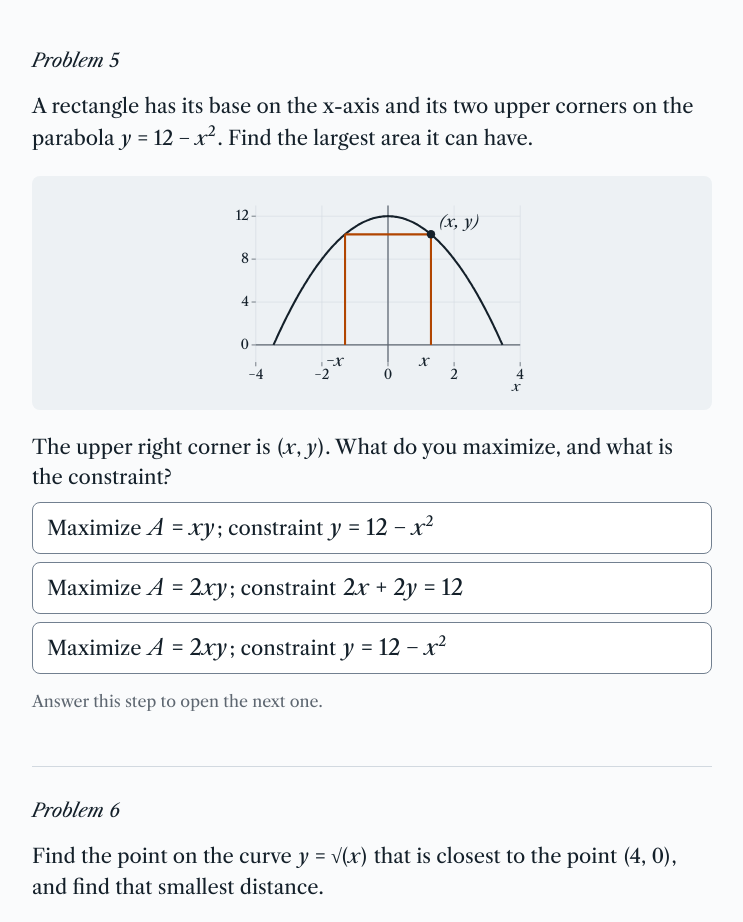
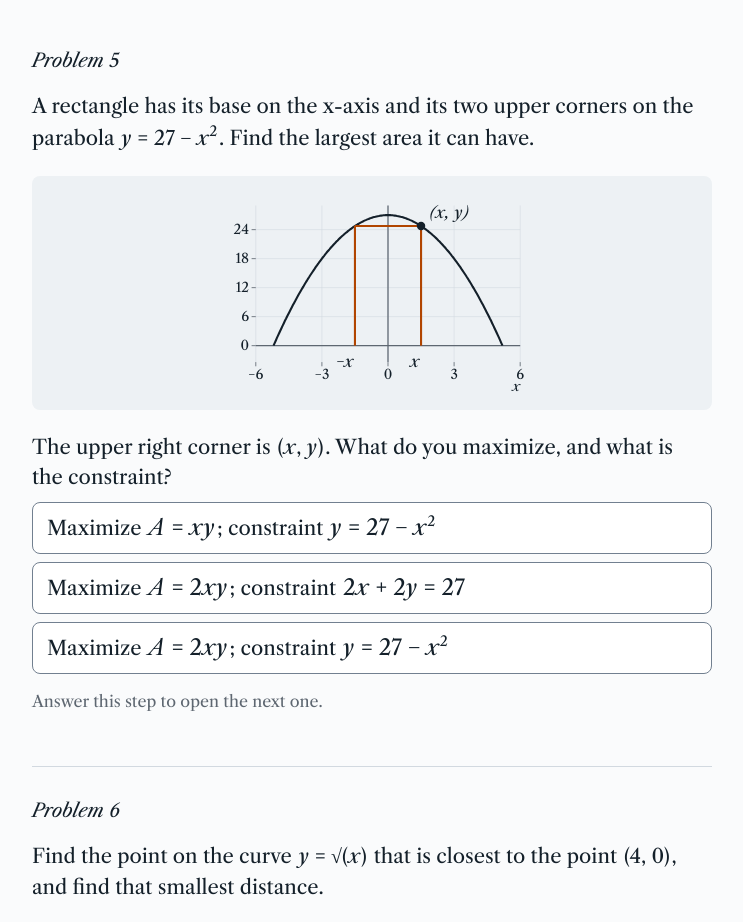
Before and after one commit to RizeComputerScience/calc1-practice-unit-10, a plain HTML site: page index.html in a window 1280 px wide. Shown: the part 4066-4988 px from the top of the page, without its empty margins (268-1011 px from the left). Drawn offline with nearby package versions, Linux system fonts and the light colour scheme; a web font is replaced by a local one.

Commit message:
Publish Unit 10 Practice (built 2026-11-12)

```diff
--- a/index.html
+++ b/index.html
@@ -2868,11 +2868,11 @@ function prod1(y) { return (30 - y) * y * y; }
 function fence2(y) { return 450 / y + 2 * y; }
 function vol3(h) { return h * (16 - 2 * h) * (10 - 2 * h); }
 function cost4(w) { return 12 * w * w + 648 / w; }
-function area5(x) { return 2 * x * (12 - x * x); }
+function area5(x) { return 2 * x * (27 - x * x); }
 function dist6(x) { return (x - 4) * (x - 4) + x; }
 function rev7(x) { return (20 + x) * (600 - 20 * x); }
 function wire8(x) { return Math.pow(x / 4, 2) + Math.pow((24 - x) / 4, 2); }
-var R12 = Math.sqrt(12);
+var R27 = Math.sqrt(27);
 /* More Practice closing-figure functions (Problems 9 to 17) */
 function fence9(x) { return 2 * x + 4050 / x; }
 function budget10(x) { return 54 * x - 9 * x * x / 20; }
@@ -3059,38 +3059,38 @@ var PROBLEMS = [
     after: '`C(w)` is concave up on `w > 0`, and its lowest point is `(3, 324)`.' },
 
   /* 5. a rectangle under a parabola: the curve is the constraint, Method 1 */
-  { id: 'p5', sec: 'sec-curve', task: 'A rectangle has its base on the x-axis and its two upper corners on the parabola `y = 12 − x^2`. Find the largest area it can have.', teach: T_MORE2,
-    fig: { x: [-4, 4], y: [-1.6, 13], ticks: { x: 2, y: 4 }, fns: [{ f: function (x) { return 12 - x * x; }, domain: [-R12, R12] }], texts: [{ x: -1.3, y: -0.9, text: '−x' }, { x: 1.3, y: -0.9, text: 'x' }],
-      segs: poly([[-1.3, 0], [-1.3, 10.31], [1.3, 10.31], [1.3, 0]], 'outside', false, 2.5), dots: [{ x: 1.3, y: 10.31, label: '(x, y)', at: 'ne' }],
-      aria: 'The parabola y = 12 minus x squared, opening downward from (0, 12). A rectangle stands on the x-axis from −x to x, symmetric about the y-axis, with its upper right corner at a point (x, y) on the parabola.' },
+  { id: 'p5', sec: 'sec-curve', task: 'A rectangle has its base on the x-axis and its two upper corners on the parabola `y = 27 − x^2`. Find the largest area it can have.', teach: T_MORE2,
+    fig: { x: [-6, 6], y: [-3.4, 29], ticks: { x: 3, y: 6 }, fns: [{ f: function (x) { return 27 - x * x; }, domain: [-R27, R27] }], texts: [{ x: -1.5, y: -1.9, text: '−x' }, { x: 1.5, y: -1.9, text: 'x' }],
+      segs: poly([[-1.5, 0], [-1.5, 24.75], [1.5, 24.75], [1.5, 0]], 'outside', false, 2.5), dots: [{ x: 1.5, y: 24.75, label: '(x, y)', at: 'ne' }],
+      aria: 'The parabola y = 27 minus x squared, opening downward from (0, 27). A rectangle stands on the x-axis from −x to x, symmetric about the y-axis, with its upper right corner at a point (x, y) on the parabola.' },
     steps: [
       { lead: 'The upper right corner is `(x, y)`. What do you maximize, and what is the constraint?', ok: 0, pick: [
-        ['Maximize `A = 2xy`; constraint `y = 12 − x^2`', 'The base runs from `−x` to `x`, so it has length `2x`, and the corner lies on the parabola.'],
-        ['Maximize `A = xy`; constraint `y = 12 − x^2`', 'The rectangle is symmetric about the y-axis, so the base runs from `−x` to `x` and has length `2x`.'],
-        ['Maximize `A = 2xy`; constraint `2x + 2y = 12`', 'The 12 belongs to the parabola. The condition every rectangle must satisfy is that its corner lies on `y = 12 − x^2`.']] },
-      { lead: 'Substitute the constraint.', ask: 'A(x) =', ans: '2x(12 - x^2)',
-        wrongs: [['x(12 - x^2)', 'The base has length `2x`, so `A = 2x · y`.']],
-        hints: ['Replace `y` in `2xy` with `12 − x^2`.'] },
-      { lead: 'The domain is `0 ≤ x ≤ b`. Find `b`, the largest `x` that still gives a rectangle.', ask: 'b =', num: true, tol: 0.002, ans: 'sqrt(12)',
-        wrongs: [['12', 'The height `12 − x^2` must not be negative, so `x^2 ≤ 12`. Take the square root.'], ['6', 'The height `12 − x^2` is 0 when `x^2 = 12`, so `x = sqrt(12)`, not half of 12.']],
-        hints: ['The corner must be on or above the x-axis: `12 − x^2 ≥ 0`.'] },
-      { lead: 'Multiply out `A(x) = 24x − 2x^3` and differentiate.', ask: 'A′(x) =', ans: '24 - 6x^2',
-        wrongs: [['24 - 2x^2', 'The derivative of `2x^3` is `6x^2`. Bring the power down as a factor.']],
-        hints: ['Use the power rule on `24x − 2x^3`.'] },
-      { lead: 'Solve `A′(x) = 0` in the domain.', ask: 'x =', num: true, ans: '2',
-        wrongs: [['4', '`6x^2 = 24` gives `x^2 = 4`. Take the square root.'], ['-2', '`−2` solves `x^2 = 4`, but the domain is `0 ≤ x ≤ sqrt(12)`.']],
-        hints: ['`24 − 6x^2 = 0` gives `x^2 = 4`.'] },
-      { lead: 'Which statement shows that `x = 2` gives the largest area?', ok: 0, pick: [
-        ['`A(0) = 0`, `A(sqrt(12)) = 0` and `A(2) = 32` (Method 1)', 'The domain is a closed interval and `A` is continuous on it, so the largest of these values is the absolute maximum.'],
-        ['`A′(2) = 0`', '`A′(2) = 0` makes 2 a critical point. It does not say whether `A(2)` is the largest value.', T_METH],
-        ['`A(2) = 32` is positive', 'A positive value is not a proof. Compare it with the values at the endpoints.', T_METH]] },
-      { ask: '"largest area" A(2) =', num: true, ans: '32',
-        wrongs: [['16', 'That is `x · y = 2 · 8`. The base is `2x = 4`, so the area is `4 · 8`.'], ['8', 'That is the height `y = 12 − 2^2`. Multiply it by the base `2x = 4`.']],
-        hints: ['Put `x = 2` into `2x(12 − x^2)`.'],
-        why: 'The rectangle is 4 wide and 8 tall.' }],
-    graph: { x: [0, 3.6], y: [0, 36], ticks: { x: 1, y: 8 }, fns: [{ f: area5, domain: [0, R12] }], dots: [{ x: 0, y: 0 }, { x: 2, y: 32, label: '(2, 32)', at: 'n' }, { x: R12, y: 0 }],
-      aria: 'The graph of A(x) = 2x(12 − x squared) for x from 0 to the square root of 12. It is 0 at both ends and highest at (2, 32).' },
-    after: 'The area is 0 at both ends of `[0, sqrt(12)]` and largest at `(2, 32)`.' },
+        ['Maximize `A = 2xy`; constraint `y = 27 − x^2`', 'The base runs from `−x` to `x`, so it has length `2x`, and the corner lies on the parabola.'],
+        ['Maximize `A = xy`; constraint `y = 27 − x^2`', 'The rectangle is symmetric about the y-axis, so the base runs from `−x` to `x` and has length `2x`.'],
+        ['Maximize `A = 2xy`; constraint `2x + 2y = 27`', 'The 27 belongs to the parabola. The condition every rectangle must satisfy is that its corner lies on `y = 27 − x^2`.']] },
+      { lead: 'Substitute the constraint.', ask: 'A(x) =', ans: '2x(27 - x^2)',
+        wrongs: [['x(27 - x^2)', 'The base has length `2x`, so `A = 2x · y`.']],
+        hints: ['Replace `y` in `2xy` with `27 − x^2`.'] },
+      { lead: 'The domain is `0 ≤ x ≤ b`. Find `b`, the largest `x` that still gives a rectangle.', ask: 'b =', num: true, tol: 0.002, ans: 'sqrt(27)',
+        wrongs: [['27', 'The height `27 − x^2` must not be negative, so `x^2 ≤ 27`. Take the square root.'], ['13.5', 'The height `27 − x^2` is 0 when `x^2 = 27`, so `x = sqrt(27)`, not half of 27.']],
+        hints: ['The corner must be on or above the x-axis: `27 − x^2 ≥ 0`.'] },
+      { lead: 'Multiply out `A(x) = 54x − 2x^3` and differentiate.', ask: 'A′(x) =', ans: '54 - 6x^2',
+        wrongs: [['54 - 2x^2', 'The derivative of `2x^3` is `6x^2`. Bring the power down as a factor.']],
+        hints: ['Use the power rule on `54x − 2x^3`.'] },
+      { lead: 'Solve `A′(x) = 0` in the domain.', ask: 'x =', num: true, ans: '3',
+        wrongs: [['9', '`6x^2 = 54` gives `x^2 = 9`. Take the square root.'], ['-3', '`−3` solves `x^2 = 9`, but the domain is `0 ≤ x ≤ sqrt(27)`.']],
+        hints: ['`54 − 6x^2 = 0` gives `x^2 = 9`.'] },
+      { lead: 'Which statement shows that `x = 3` gives the largest area?', ok: 0, pick: [
+        ['`A(0) = 0`, `A(sqrt(27)) = 0` and `A(3) = 108` (Method 1)', 'The domain is a closed interval and `A` is continuous on it, so the largest of these values is the absolute maximum.'],
+        ['`A′(3) = 0`', '`A′(3) = 0` makes 3 a critical point. It does not say whether `A(3)` is the largest value.', T_METH],
+        ['`A(3) = 108` is positive', 'A positive value is not a proof. Compare it with the values at the endpoints.', T_METH]] },
+      { ask: '"largest area" A(3) =', num: true, ans: '108',
+        wrongs: [['54', 'That is `x · y = 3 · 18`. The base is `2x = 6`, so the area is `6 · 18`.'], ['18', 'That is the height `y = 27 − 3^2`. Multiply it by the base `2x = 6`.']],
+        hints: ['Put `x = 3` into `2x(27 − x^2)`.'],
+        why: 'The rectangle is 6 wide and 18 tall.' }],
+    graph: { x: [0, 5.4], y: [0, 120], ticks: { x: 1, y: 20 }, fns: [{ f: area5, domain: [0, R27] }], dots: [{ x: 0, y: 0 }, { x: 3, y: 108, label: '(3, 108)', at: 'n' }, { x: R27, y: 0 }],
+      aria: 'The graph of A(x) = 2x(27 − x squared) for x from 0 to the square root of 27. It is 0 at both ends and highest at (3, 108).' },
+    after: 'The area is 0 at both ends of `[0, sqrt(27)]` and largest at `(3, 108)`.' },
 
   /* 6. the closest point on a curve: minimize the squared distance, Method 3 */
   { id: 'p6', sec: 'sec-curve', task: 'Find the point on the curve `y = sqrt(x)` that is closest to the point `(4, 0)`, and find that smallest distance.', teach: T_MORE3,
@@ -3824,8 +3824,8 @@ selfcheck.add('a finished problem shows every step, Done and its closing figure;
 });
 
 selfcheck.add('setup rows accept any equivalent form of the one-variable function', function () {
-  var cases = [['p1-2', '30y^2 - y^3'], ['p2-3', '2y + 450/y'], ['p3-1', '4h^3 - 52h^2 + 160h'], ['p4-3', '(12w^3 + 648)/w'], ['p5-2', '24x - 2x^3'],
-    ['p6-2', 'x^2 - 7x + 16'], ['p7-4', '12000 + 200x - 20x^2'], ['p8-1', 'x^2/16 + (24 - x)^2/16'], ['p5-3', '2sqrt(3)'], ['p6-8', '1.936'],
+  var cases = [['p1-2', '30y^2 - y^3'], ['p2-3', '2y + 450/y'], ['p3-1', '4h^3 - 52h^2 + 160h'], ['p4-3', '(12w^3 + 648)/w'], ['p5-2', '54x - 2x^3'],
+    ['p6-2', 'x^2 - 7x + 16'], ['p7-4', '12000 + 200x - 20x^2'], ['p8-1', 'x^2/16 + (24 - x)^2/16'], ['p5-3', '3sqrt(3)'], ['p6-8', '1.936'],
     /* More Practice */ ['m1-3', '(2x^2 + 4050)/x'], ['m2-3', '-0.45x^2 + 54x'], ['m3-3', 'x(300 - x^2)/4'], ['m4-3', 'pi(r^3 + 128)/r'], ['m5-3', '2x*2sqrt(25 - x^2)'],
     ['m6-3', '5a^2/(2a - 4)'], ['m7-2', 'sqrt(x^2 - 72x + 1396)'], ['m8-1', '-50p^2 + 900p'], ['m9-2', 'x^2/16 + 3(56 - x)^2/64'], ['m4-9', '150.8'], ['m5-7', '3.54']];
   var bad = cases.filter(function (c) { return judge(ITEMS[c[0]], c[1]).st !== 'ok'; }).map(function (c) { return c[0] + ' "' + c[1] + '" -> ' + judge(ITEMS[c[0]], c[1]).st; });
```
